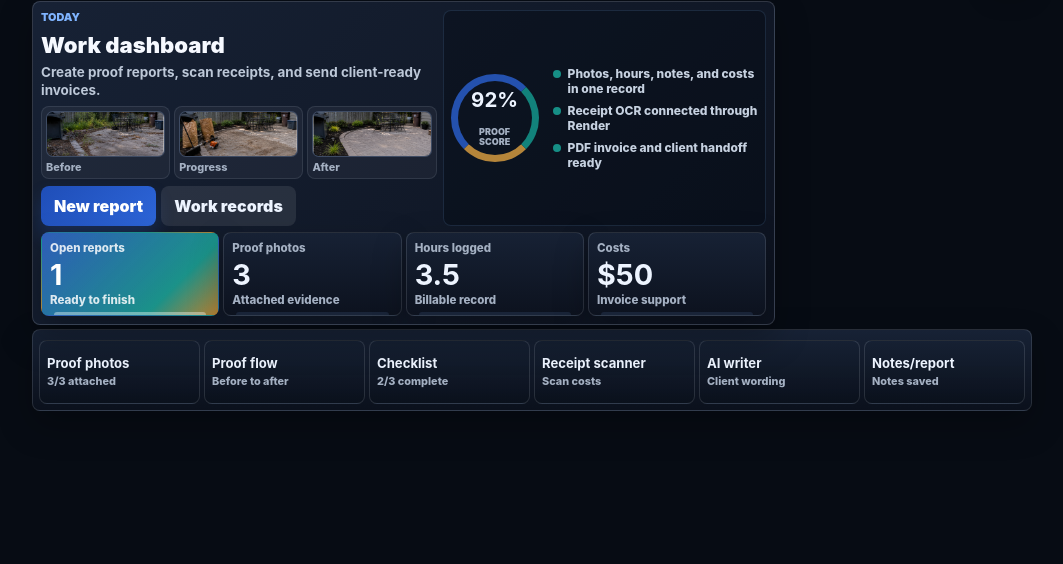
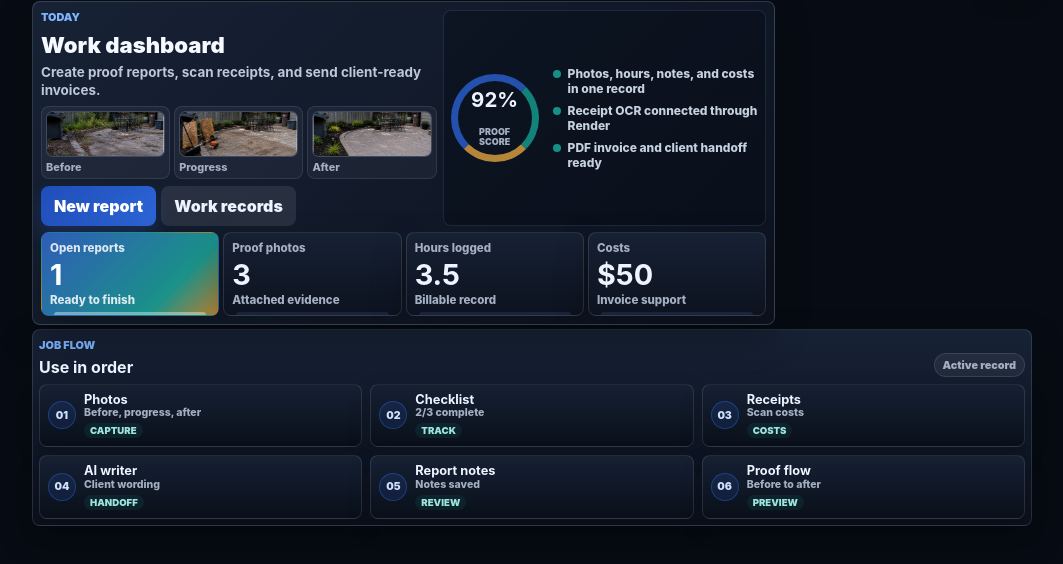
Before and after one commit to cmraaritgin26-svg/projectproof, a website: page index.html in a window 1280 px wide. Shown: the part 68-632 px from the top of the page, without its empty margins (108-1171 px from the left). Drawn offline with Linux system fonts and the light colour scheme.

Commit message:
Organize project tools by workflow

```diff
--- a/app.js
+++ b/app.js
@@ -749,13 +749,20 @@ function renderProjectDetail() {
     return;
   }
   projectDetail.innerHTML = `
+    <div class="workflow-header">
+      <div>
+        <p class="eyebrow">Job flow</p>
+        <h2>Use in order</h2>
+      </div>
+      <span>${project.status === "complete" ? "Complete" : "Active record"}</span>
+    </div>
     <section class="tool-button-grid" aria-label="Project tools">
-      ${renderToolButton("open-photos", "Proof photos", `${STAGES.filter((stage) => project.photos?.[stage]).length}/3 attached`)}
-      ${renderToolButton("open-proof-flow", "Proof flow", "Before to after")}
-      ${renderToolButton("open-checklist", "Checklist", `${getCompletedChecks(project)}/${project.checklist.length} complete`)}
-      ${renderToolButton("open-receipt", "Receipt scanner", project.receiptPhoto ? "Receipt attached" : "Scan costs")}
-      ${renderToolButton("open-ai", "AI writer", "Client wording")}
-      ${renderToolButton("open-notes", "Notes/report", project.notes ? "Notes saved" : "Handoff notes")}
+      ${renderToolButton("open-photos", "Photos", "Before, progress, after", "01", "Capture")}
+      ${renderToolButton("open-checklist", "Checklist", `${getCompletedChecks(project)}/${project.checklist.length} complete`, "02", "Track")}
+      ${renderToolButton("open-receipt", "Receipts", project.receiptPhoto ? "Receipt attached" : "Scan costs", "03", "Costs")}
+      ${renderToolButton("open-ai", "AI writer", "Client wording", "04", "Handoff")}
+      ${renderToolButton("open-notes", "Report notes", project.notes ? "Notes saved" : "Final notes", "05", "Review")}
+      ${renderToolButton("open-proof-flow", "Proof flow", "Before to after", "06", "Preview")}
     </section>
   `;
 }
@@ -787,11 +794,15 @@ function renderPhotoCard(project, stage) {
   `;
 }
 
-function renderToolButton(action, label, detail) {
+function renderToolButton(action, label, detail, step, tag) {
   return `
     <button class="tool-tile-button" data-action="${escapeHtml(action)}" type="button">
-      <strong>${escapeHtml(label)}</strong>
-      <span>${escapeHtml(detail)}</span>
+      <span class="tool-step">${escapeHtml(step)}</span>
+      <span class="tool-copy">
+        <strong>${escapeHtml(label)}</strong>
+        <small>${escapeHtml(detail)}</small>
+      </span>
+      <span class="tool-tag">${escapeHtml(tag)}</span>
     </button>
   `;
 }
--- a/styles.css
+++ b/styles.css
@@ -726,43 +726,114 @@ h1 {
   margin-bottom: 0;
 }
 
+.workflow-header {
+  display: flex;
+  align-items: end;
+  justify-content: space-between;
+  gap: 10px;
+  margin: 2px 0 7px;
+}
+
+.workflow-header h2 {
+  color: var(--ink);
+  font-size: 1rem;
+}
+
+.workflow-header > span {
+  border: 1px solid rgba(226, 235, 247, 0.12);
+  border-radius: 999px;
+  background: rgba(255, 255, 255, 0.06);
+  color: var(--muted);
+  font-size: 0.68rem;
+  font-weight: 900;
+  padding: 4px 8px;
+  white-space: nowrap;
+}
+
 .tool-button-grid {
   display: grid;
-  grid-template-columns: repeat(6, minmax(0, 1fr));
-  gap: 4px;
-  margin-top: 4px;
+  grid-template-columns: repeat(3, minmax(0, 1fr));
+  gap: 8px;
+  margin-top: 0;
 }
 
 .tool-tile-button {
   display: grid;
-  align-content: center;
-  gap: 3px;
-  min-height: 64px;
-  border: 1px solid var(--line);
+  grid-template-columns: auto minmax(0, 1fr);
+  grid-template-areas:
+    "step copy"
+    "step tag";
+  align-items: center;
+  column-gap: 8px;
+  row-gap: 4px;
+  min-height: 58px;
+  border: 1px solid rgba(226, 235, 247, 0.12);
   border-radius: 8px;
   background:
-    linear-gradient(180deg, rgba(23, 34, 53, 0.86), rgba(10, 16, 27, 0.92)),
+    linear-gradient(180deg, rgba(23, 34, 53, 0.84), rgba(9, 15, 25, 0.95)),
     var(--surface);
   color: var(--ink);
-  padding: 7px;
+  padding: 8px;
   text-align: left;
+  box-shadow: 0 10px 24px rgba(0, 0, 0, 0.16);
 }
 
-.tool-tile-button strong,
-.tool-tile-button span {
+.tool-tile-button:active {
+  transform: translateY(1px);
+}
+
+.tool-step {
+  grid-area: step;
+  display: grid;
+  place-items: center;
+  width: 28px;
+  height: 28px;
+  border: 1px solid rgba(45, 101, 216, 0.42);
+  border-radius: 50%;
+  background: rgba(45, 101, 216, 0.14);
+  color: #cfe0ff;
+  font-size: 0.66rem;
+  font-weight: 950;
+}
+
+.tool-copy {
+  grid-area: copy;
+  display: grid;
+  gap: 1px;
+  min-width: 0;
+}
+
+.tool-copy strong,
+.tool-copy small,
+.tool-tag {
   display: block;
   min-width: 0;
   overflow-wrap: anywhere;
 }
 
-.tool-tile-button strong {
-  font-size: 0.82rem;
+.tool-copy strong {
+  font-size: 0.8rem;
+  line-height: 1.05;
 }
 
-.tool-tile-button span {
+.tool-copy small {
   color: var(--muted);
-  font-size: 0.68rem;
+  font-size: 0.66rem;
   font-weight: 800;
+  line-height: 1.15;
+}
+
+.tool-tag {
+  grid-area: tag;
+  justify-self: start;
+  border-radius: 999px;
+  background: rgba(22, 143, 134, 0.12);
+  color: #9fe5dd;
+  font-size: 0.6rem;
+  font-weight: 950;
+  letter-spacing: 0;
+  padding: 2px 6px;
+  text-transform: uppercase;
 }
 
 .photo-card {
@@ -1384,7 +1455,6 @@ dialog::backdrop {
   .proof-strip,
   .ai-panel,
   .photo-grid,
-  .tool-button-grid,
   .record-edit-form,
   .estimate-form,
   .estimate-actions,
@@ -1396,6 +1466,21 @@ dialog::backdrop {
   .quick-form,
   .material-form {
     grid-template-columns: 1fr;
+  }
+
+  .tool-button-grid {
+    grid-template-columns: repeat(2, minmax(0, 1fr));
+    gap: 7px;
+  }
+
+  .tool-tile-button {
+    grid-template-columns: 1fr;
+    grid-template-areas:
+      "step"
+      "copy"
+      "tag";
+    align-content: start;
+    min-height: 92px;
   }
 
   .work-swipe > .panel-box,
```
